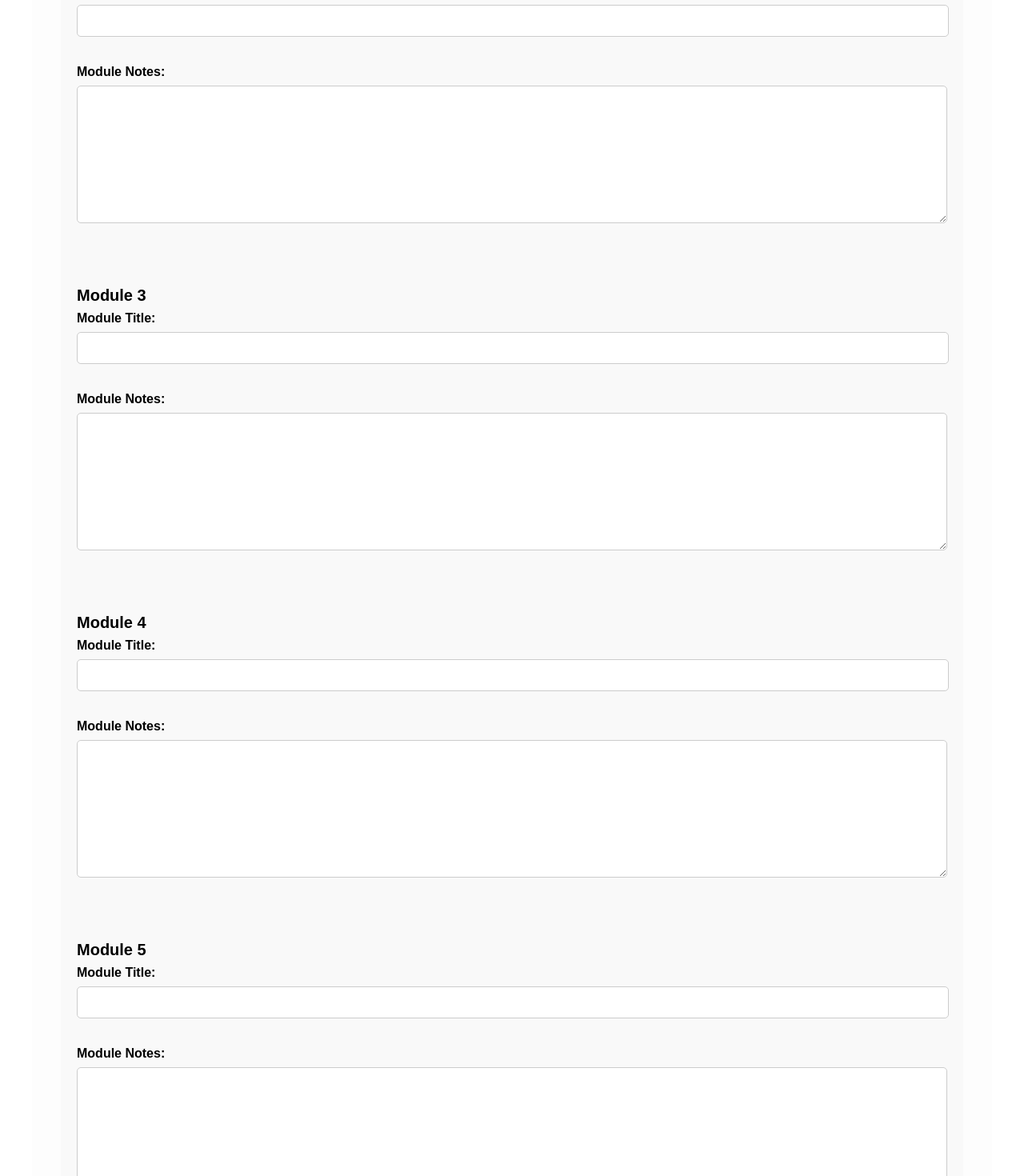
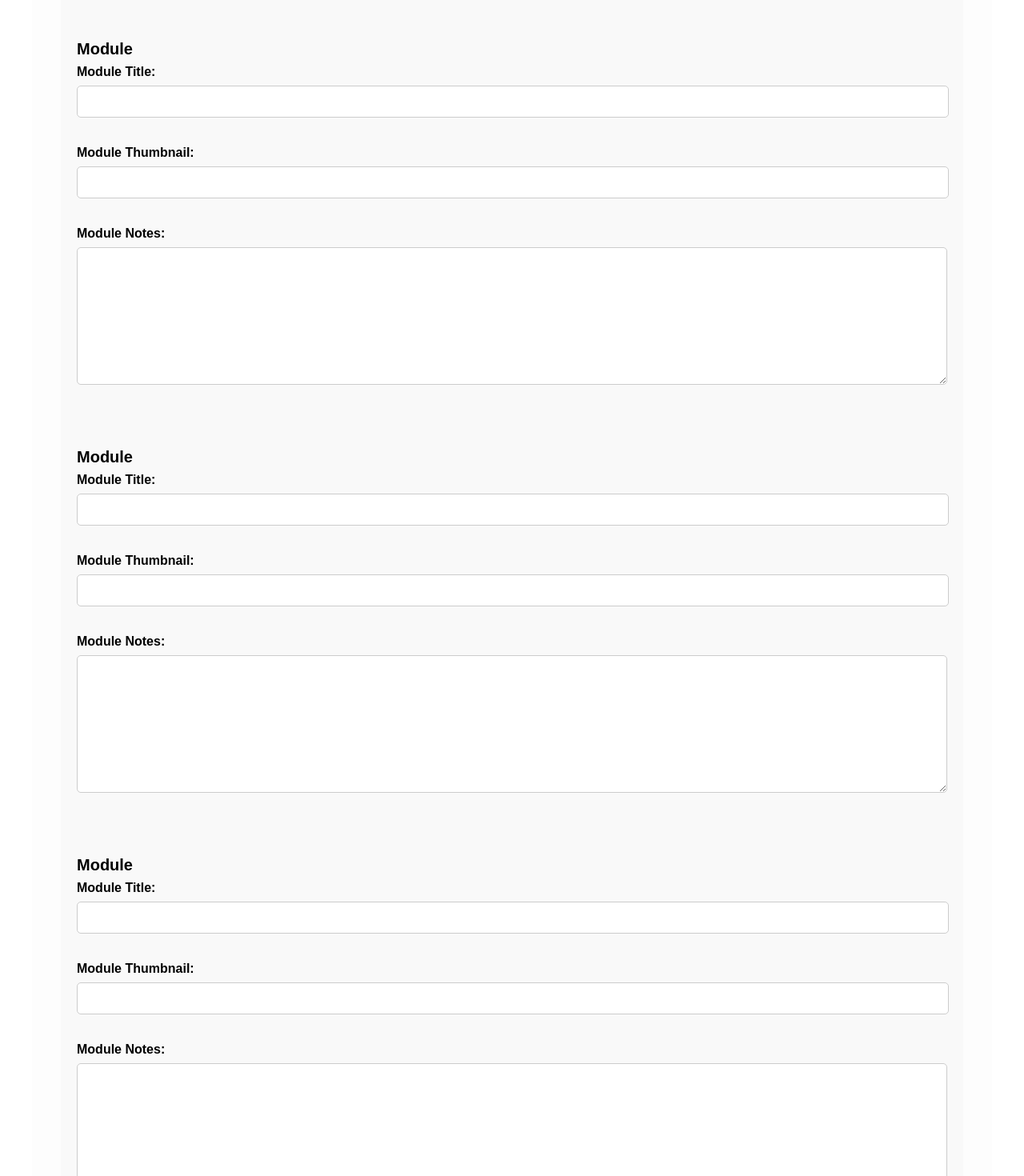
Before and after one commit to mmwandera/masomo-lms-frontend, a React (Vite) app: page /dashboard/add-course in a window 1280 px wide. Shown: the part 1330-2800 px from the top of the page at 80% size. Built offline with nearby package versions, Linux system fonts and the light colour scheme; a web font is replaced by a local one.

Commit message:
checkpoint

```diff
--- a/src/admin-components/AddCourse.jsx
+++ b/src/admin-components/AddCourse.jsx
@@ -28,20 +28,81 @@ export default function AddCourse() {
 
           {/* Modules Section */}
           <h2 className="module-heading">Modules</h2>
-          {/* Repeat the following section 10 times */}
-          {[...Array(10)].map((_, index) => (
-            <div key={index} className="module-form">
-              <h3>Module {index + 1}</h3>
+            <div className="module-form">
+              <h3>Module</h3>
               <div className="form-group">
-                <label htmlFor={`moduleTitle${index}`}>Module Title:</label>
-                <input type="text" id={`moduleTitle${index}`} name={`moduleTitle${index}`} />
+                <label htmlFor="moduleTitle">Module Title:</label>
+                <input type="text" id="moduleTitle" name="moduleTitle" />
               </div>
               <div className="form-group">
-                <label htmlFor={`moduleNotes${index}`}>Module Notes:</label>
-                <textarea id={`moduleNotes${index}`} name={`moduleNotes${index}`}></textarea>
+                <label htmlFor="moduleThumbnail" >Module Thumbnail:</label>
+                <input type="text" id="moduleThumbnail" name="moduleThumbnail" />
+              </div>
+              <div className="form-group">
+                <label htmlFor="moduleNotes" >Module Notes:</label>
+                <textarea id="moduleNotes" name="moduleNotes" ></textarea>
               </div>
             </div>
-          ))}
+            <div className="module-form">
+              <h3>Module</h3>
+              <div className="form-group">
+                <label htmlFor="moduleTitle">Module Title:</label>
+                <input type="text" id="moduleTitle" name="moduleTitle" />
+              </div>
+              <div className="form-group">
+                <label htmlFor="moduleThumbnail" >Module Thumbnail:</label>
+                <input type="text" id="moduleThumbnail" name="moduleThumbnail" />
+              </div>
+              <div className="form-group">
+                <label htmlFor="moduleNotes" >Module Notes:</label>
+                <textarea id="moduleNotes" name="moduleNotes" ></textarea>
+              </div>
+            </div>
+            <div className="module-form">
+              <h3>Module</h3>
+              <div className="form-group">
+                <label htmlFor="moduleTitle">Module Title:</label>
+                <input type="text" id="moduleTitle" name="moduleTitle" />
+              </div>
+              <div className="form-group">
+                <label htmlFor="moduleThumbnail" >Module Thumbnail:</label>
+                <input type="text" id="moduleThumbnail" name="moduleThumbnail" />
+              </div>
+              <div className="form-group">
+                <label htmlFor="moduleNotes" >Module Notes:</label>
+                <textarea id="moduleNotes" name="moduleNotes" ></textarea>
+              </div>
+            </div>
+            <div className="module-form">
+              <h3>Module</h3>
+              <div className="form-group">
+                <label htmlFor="moduleTitle">Module Title:</label>
+                <input type="text" id="moduleTitle" name="moduleTitle" />
+              </div>
+              <div className="form-group">
+                <label htmlFor="moduleThumbnail" >Module Thumbnail:</label>
+                <input type="text" id="moduleThumbnail" name="moduleThumbnail" />
+              </div>
+              <div className="form-group">
+                <label htmlFor="moduleNotes" >Module Notes:</label>
+                <textarea id="moduleNotes" name="moduleNotes" ></textarea>
+              </div>
+            </div>
+            <div className="module-form">
+              <h3>Module</h3>
+              <div className="form-group">
+                <label htmlFor="moduleTitle">Module Title:</label>
+                <input type="text" id="moduleTitle" name="moduleTitle" />
+              </div>
+              <div className="form-group">
+                <label htmlFor="moduleThumbnail" >Module Thumbnail:</label>
+                <input type="text" id="moduleThumbnail" name="moduleThumbnail" />
+              </div>
+              <div className="form-group">
+                <label htmlFor="moduleNotes" >Module Notes:</label>
+                <textarea id="moduleNotes" name="moduleNotes" ></textarea>
+              </div>
+            </div>
 
           <button type="submit" className="submit-button">Submit</button>
         </form>
--- a/src/authentication-components/Login.jsx
+++ b/src/authentication-components/Login.jsx
@@ -22,7 +22,7 @@ export default function Login() {
     e.preventDefault();
 
     try {
-      const response = await fetch('http://127.0.0.1:5000/login', {
+      const response = await fetch('http://127.0.0.1:5000/student-login', {
         method: 'POST',
         headers: {
           'Content-Type': 'application/json'
```
